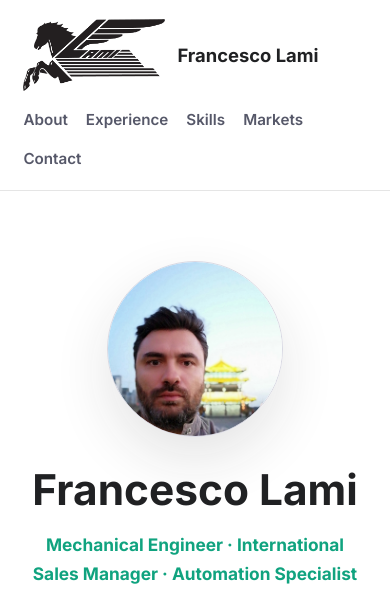
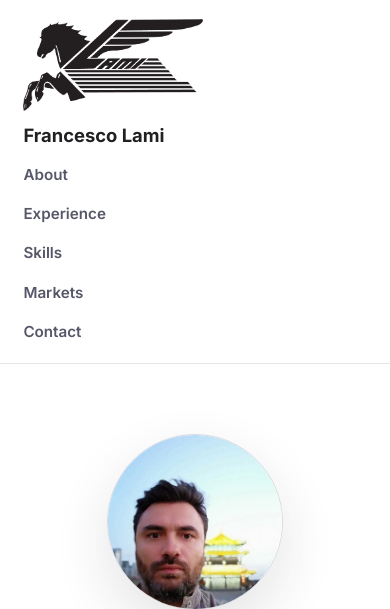
Before and after one commit to francescolami-hash/didactic-sniffle, a Flask app: page / in a window 390 px wide. Shown: the top 609 px of the page. Run offline with Flask 3, Linux system fonts and the light colour scheme.

Commit message:
Use vertical mobile header layout

```diff
--- a/Project_Sito/static/style.css
+++ b/Project_Sito/static/style.css
@@ -269,19 +269,18 @@ footer{
 
     nav ul{
         width:100%;
-        flex-wrap:wrap;
-        flex-direction:row;
-        gap:12px 18px;
+        flex-direction:column;
+        gap:12px;
     }
 
     .logo{
-        flex-direction:row;
-        align-items:center;
+        flex-direction:column;
+        align-items:flex-start;
     }
 
     .brand-logo{
-        width:142px;
-        height:74px;
+        width:180px;
+        height:94px;
     }
 
     .hero{
--- a/Project_Sito/templates/index.html
+++ b/Project_Sito/templates/index.html
@@ -6,7 +6,7 @@
     <meta name="viewport" content="width=device-width, initial-scale=1.0">
     <title>Francesco Lami | Mechanical & Sales Engineer</title>
 
-    <link rel="stylesheet" href="{{ url_for('static', filename='style.css') }}?v=20260516b">
+    <link rel="stylesheet" href="{{ url_for('static', filename='style.css') }}?v=20260516c">
 
     <link rel="preconnect" href="https://fonts.googleapis.com">
     <link rel="preconnect" href="https://fonts.gstatic.com" crossorigin>
@@ -17,7 +17,7 @@
 
 <nav>
     <a href="#" class="logo" aria-label="Francesco Lami homepage">
-        <img src="{{ url_for('static', filename='logo.png') }}?v=20260516b" alt="" class="brand-logo">
+        <img src="{{ url_for('static', filename='logo.png') }}?v=20260516c" alt="" class="brand-logo">
         <span>Francesco Lami</span>
     </a>
 
@@ -37,7 +37,7 @@
     <div class="hero-content">
 
         <img
-            src="{{ url_for('static', filename='profile-000.jpg') }}?v=20260516b"
+            src="{{ url_for('static', filename='profile-000.jpg') }}?v=20260516c"
             alt="Profile photo of Francesco Lami"
             class="profile-photo"
         >
--- a/docs/index.html
+++ b/docs/index.html
@@ -6,7 +6,7 @@
     <meta name="viewport" content="width=device-width, initial-scale=1.0">
     <title>Francesco Lami | Mechanical & Sales Engineer</title>
 
-    <link rel="stylesheet" href="static/style.css?v=20260516b">
+    <link rel="stylesheet" href="static/style.css?v=20260516c">
 
     <link rel="preconnect" href="https://fonts.googleapis.com">
     <link rel="preconnect" href="https://fonts.gstatic.com" crossorigin>
@@ -17,7 +17,7 @@
 
 <nav>
     <a href="#" class="logo" aria-label="Francesco Lami homepage">
-        <img src="static/logo.png?v=20260516b" alt="" class="brand-logo">
+        <img src="static/logo.png?v=20260516c" alt="" class="brand-logo">
         <span>Francesco Lami</span>
     </a>
 
@@ -37,7 +37,7 @@
     <div class="hero-content">
 
         <img
-            src="static/profile-000.jpg?v=20260516b"
+            src="static/profile-000.jpg?v=20260516c"
             alt="Profile photo of Francesco Lami"
             class="profile-photo"
         >
```
Also changed, not shown: docs/static/style.css (+6 -7 lines).
